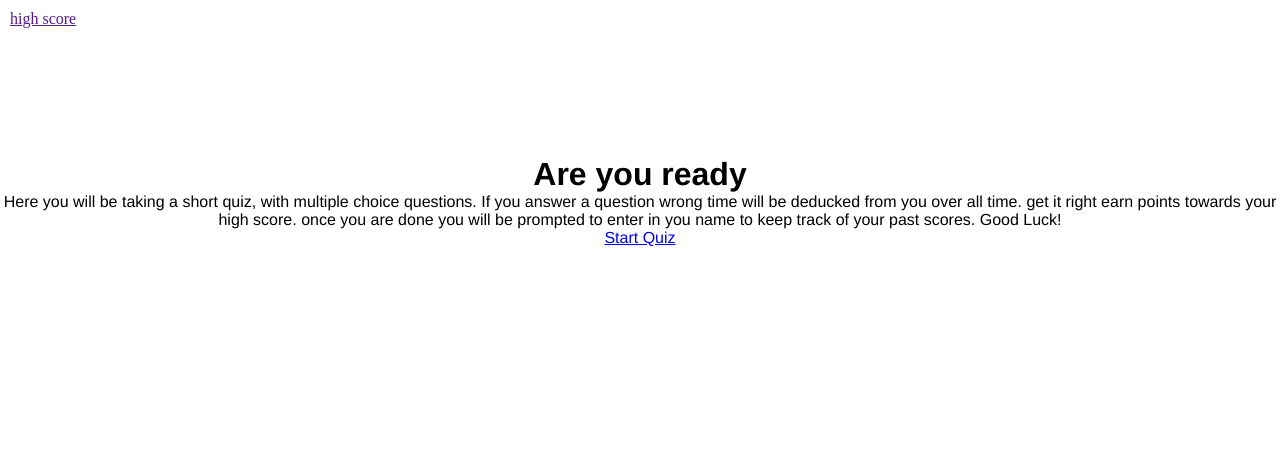
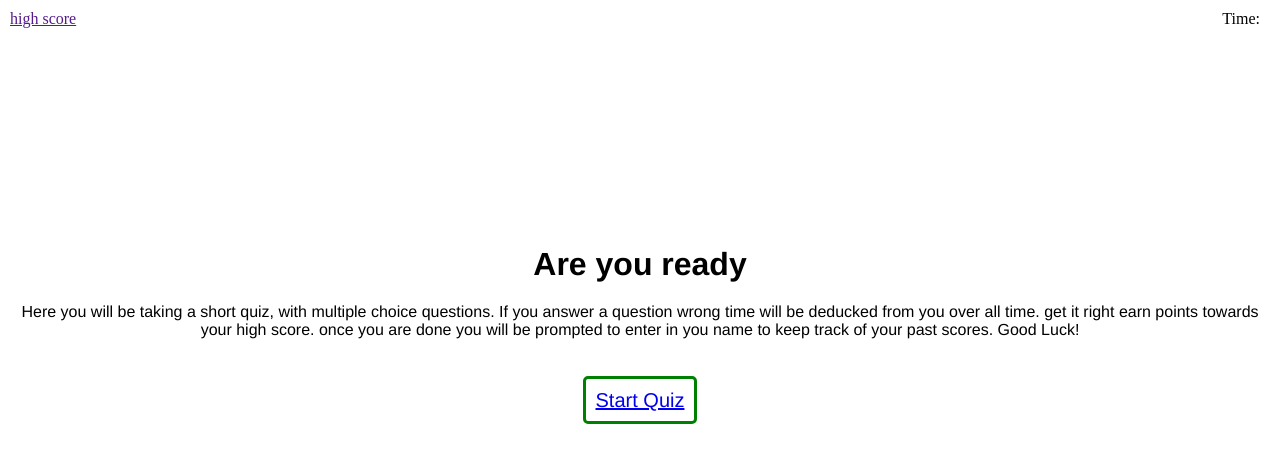
Before and after one commit to afebre1027/Code-Quiz, a plain HTML site: page index.html in a window 1280 px wide. Drawn offline with Linux system fonts and the light colour scheme.

Commit message:
readme worked on

```diff
--- a/assets/style.css
+++ b/assets/style.css
@@ -2,12 +2,10 @@
   padding: 0;
   margin: 0;
 }
-#high-score {
-    padding-top: 10px;
-    padding-left: 10px;
-}
-.container {
+
+.home-container {
   padding-top: 10%;
+  display: flex;
   text-align: center;
   font-family: "Franklin Gothic Medium", "Arial Narrow", Arial, sans-serif;
 }
@@ -17,3 +15,26 @@ form {
   flex-direction: column;
   align-items: center;
 }
+
+.start-info {
+  padding: 20px 20px 50px 20px;
+}
+.play-btn {
+  border: 3px solid green;
+  font-size:20px;
+  padding: 10px;
+  border-radius:5px;
+}
+.display {
+  display: flex;
+  justify-content: space-between;
+  padding: 10px 20px 10px 10px;
+  margin-bottom: 80px;
+}
+#end {
+  padding-top: 10%;
+  display: flex;
+  text-align: center;
+  flex-direction: column;
+  font-family: "Franklin Gothic Medium", "Arial Narrow", Arial, sans-serif;
+}
--- a/index.html
+++ b/index.html
@@ -10,12 +10,16 @@
 </head>
 
 <body>
-    <div id="high-score"><a href="" id="score-btn">high score</a></div>
+    <div class="display">
+        <div id="high-score"><a href="" id="score-btn">high score</a></div>
+        <div id="time" class="">Time:</div>
+    </div>
 
-    <div class="container">
+    <div class="home-container">
         <div id="home" class="">
             <h1>Are you ready</h1>
-            <p class="start-info">Here you will be taking a short quiz, with multiple choice questions. If you answer a question wrong time will be deducked from you over all time. get it right earn points towards your high score. once you are done you will be prompted to enter in you name to keep track of your past scores. Good Luck!</p>
+            <p class="start-info">Here you will be taking a short quiz, with multiple choice questions. If you answer a question wrong time will be deducked from you over all time. get it right earn points towards your high score. once you are done you will be prompted to enter in you name to keep track of your past scores. Good Luck!
+            </p>
             <a href="./game.html" class="play-btn">Start Quiz</a>
         </div>
     </div>
```
Also changed, not shown: assets/images/readme-Img.png (renamed from assets/Screenshot 2021-11-28 210200.png), 1 other file.
